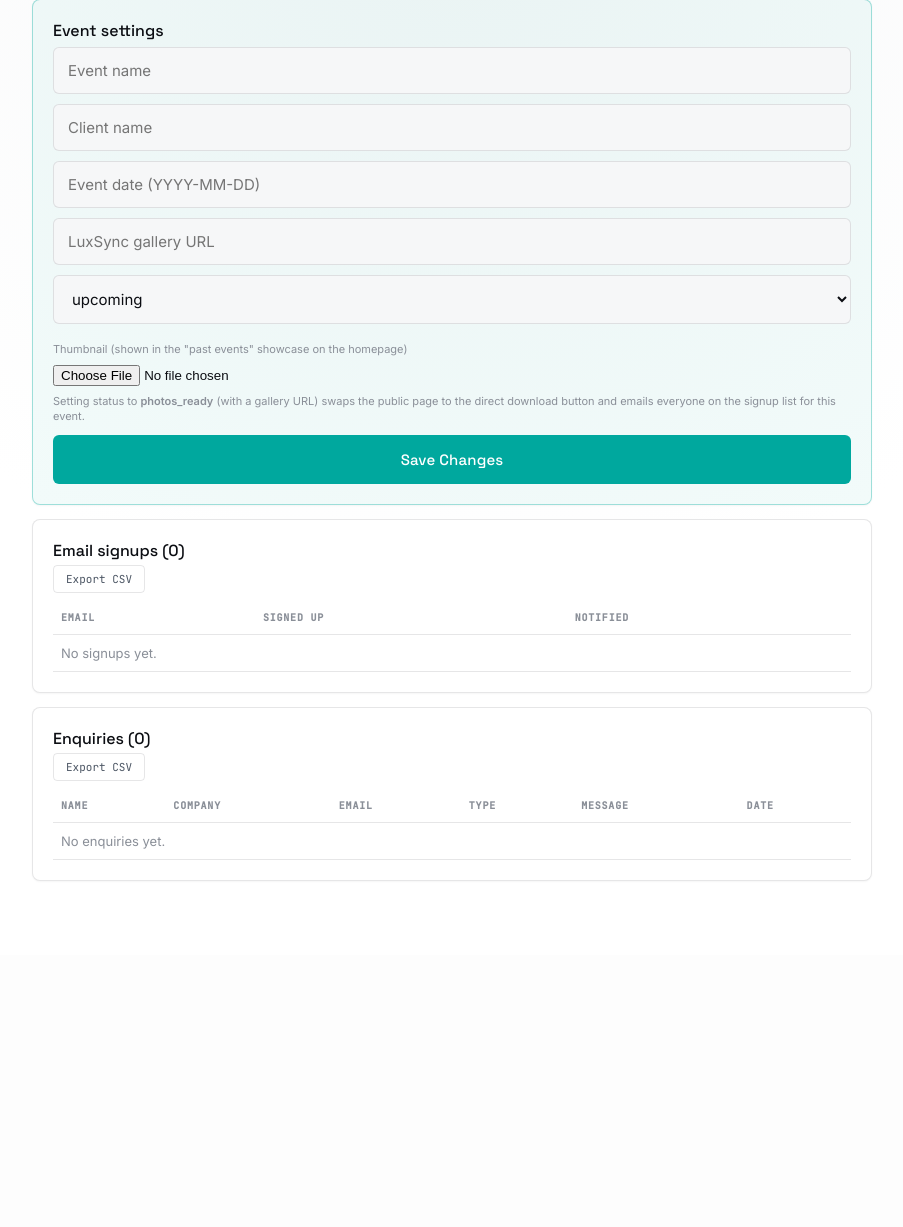
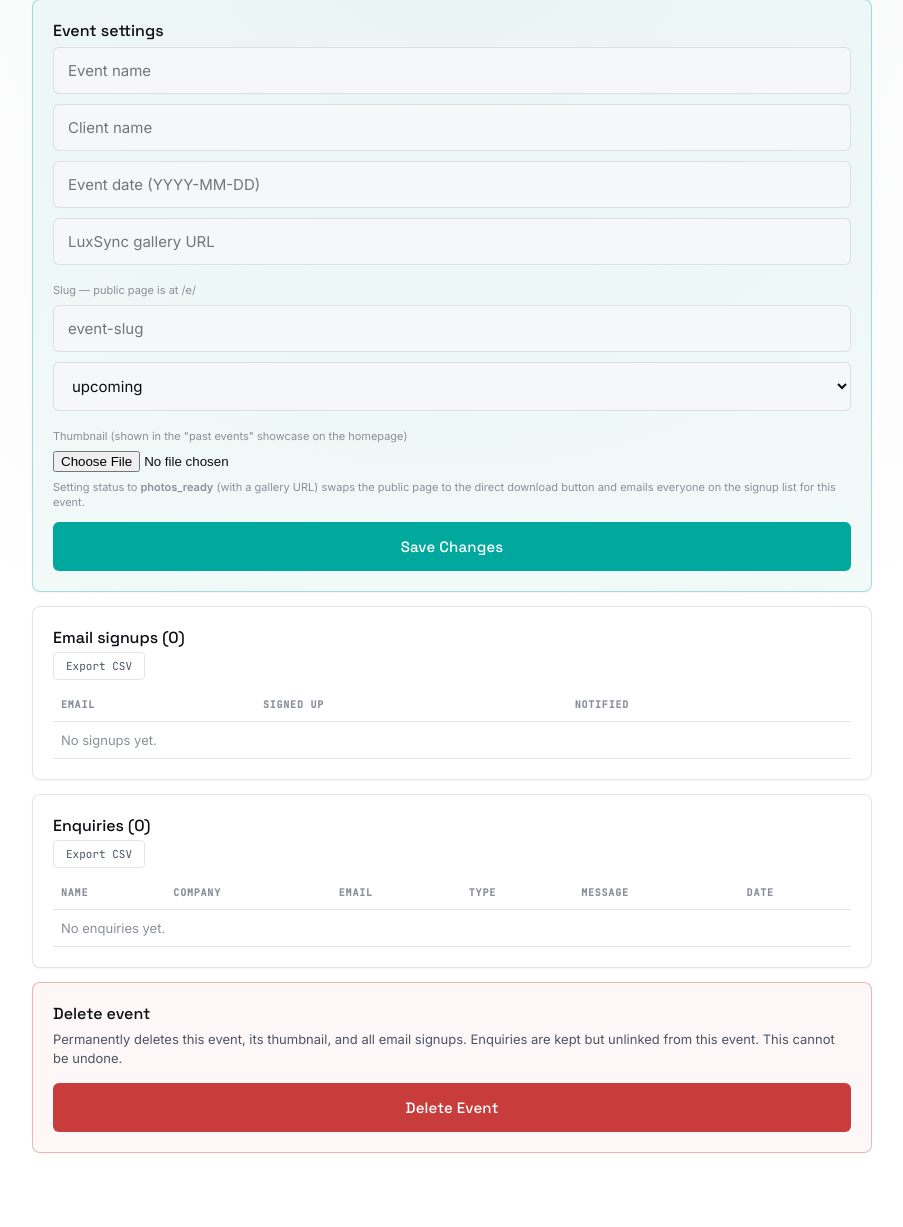
Before and after one commit to TheBooleanJulian/accurova-live-event, a Python web app: template app/templates/admin/event_detail.html in a window 1280 px wide. Shown: the part 133-1360 px from the top of the page, without its empty margins (188-1091 px from the left). Before the commit the page ends 1014 px from the top, so only its background shows below. Run offline with Jinja, Linux system fonts and the light colour scheme; the template is opened without the code that fills it, so the values that code supplies are empty.

Commit message:
Allow editing an event's slug and deleting events from the admin panel
Slug is now an editable field on the event detail form, re-slugified
and de-duplicated the same way as on creation (won't collide with
another event's slug). Added a delete action with a confirm prompt
that removes the event, its thumbnail file, and cascades to its email
signups (enquiries are kept but unlinked, per the existing FK).

```diff
--- a/app/templates/admin/event_detail.html
+++ b/app/templates/admin/event_detail.html
@@ -28,6 +28,8 @@
       <input type="text" name="client_name" value="{{ event.client_name or '' }}" placeholder="Client name" />
       <input type="text" name="event_date" value="{{ event.event_date or '' }}" placeholder="Event date (YYYY-MM-DD)" />
       <input type="text" name="gallery_url" value="{{ event.gallery_url or '' }}" placeholder="LuxSync gallery URL" />
+      <label class="form-note" style="display:block; margin-bottom:6px;">Slug — public page is at /e/{{ event.slug }}</label>
+      <input type="text" name="slug" value="{{ event.slug }}" placeholder="event-slug" />
       <select name="status">
         <option value="upcoming" {% if event.status == "upcoming" %}selected{% endif %}>upcoming</option>
         <option value="live" {% if event.status == "live" %}selected{% endif %}>live</option>
@@ -84,6 +86,14 @@
     </table>
     </div>
   </div>
+
+  <div class="card" style="border-color: rgba(200,60,60,0.35); background: rgba(200,60,60,0.04);">
+    <p class="card-title">Delete event</p>
+    <p class="card-desc">Permanently deletes this event, its thumbnail, and all email signups. Enquiries are kept but unlinked from this event. This cannot be undone.</p>
+    <form method="post" action="/admin/events/{{ event.id }}/delete" onsubmit="return confirm('Delete ' + {{ event.name|tojson }} + '? This cannot be undone.');">
+      <button type="submit" class="btn" style="background:#c83c3c; color:#fff;">Delete Event</button>
+    </form>
+  </div>
 </div>
 </body>
 </html>
```
Also changed, not shown: app/routes/admin.py (+29 -4 lines).
